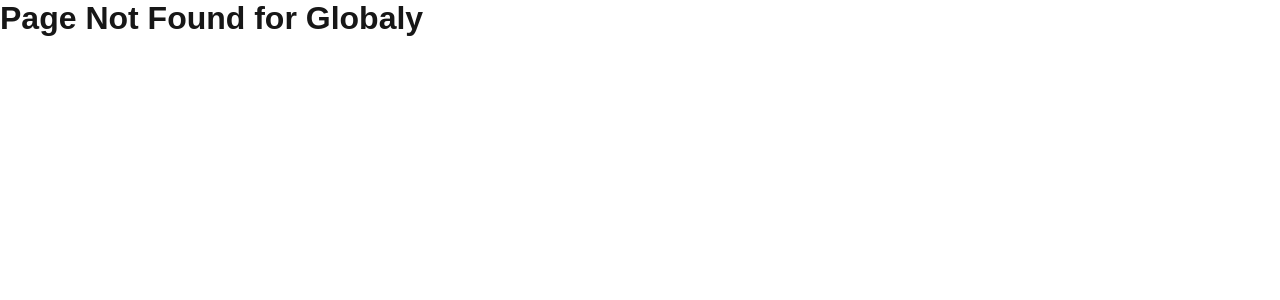
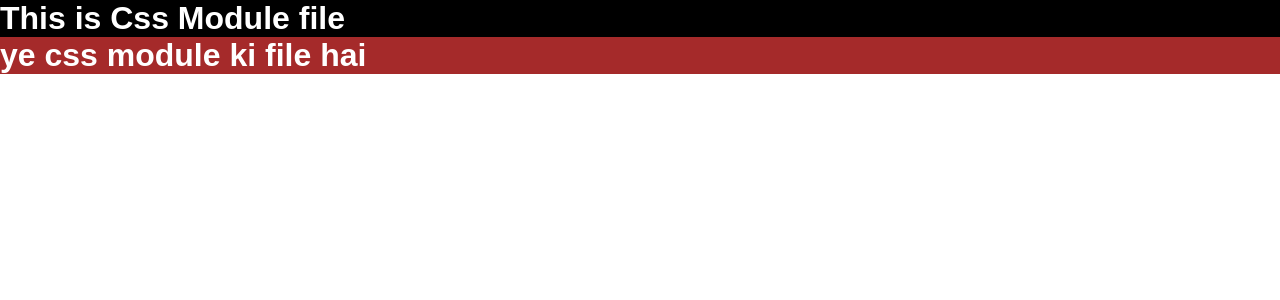
Before and after one commit to rohit1620/dubaraNextjs, a Next.js app in the folder rohit/: page /css-module in a window 1280 px wide. Before the commit this address had no page. Shown: the top 300 px of the page. Built offline with nearby package versions, Linux system fonts and the light colour scheme.

Commit message:
add style

```diff
--- /dev/null
+++ b/rohit/app/css-module/page.jsx
@@ -0,0 +1,12 @@
+import page from "../page.module.css";
+
+const CssModule = () => {
+  return (
+    <div>
+      <h1 className={page.In}>This is Css Module file</h1>
+      <h1 className={page.main}>ye css module ki file hai</h1>
+    </div>
+  );
+};
+
+export default CssModule;
--- a/rohit/app/layout.js
+++ b/rohit/app/layout.js
@@ -1,5 +1,6 @@
 import { Geist, Geist_Mono } from "next/font/google";
 import "./globals.css";
+import './styles.css'
 
 const geistSans = Geist({
   variable: "--font-geist-sans",
--- a/rohit/app/page.module.css
+++ b/rohit/app/page.module.css
@@ -1,3 +1,16 @@
 .page{
   text-align: center;
 }
+
+/* h1{
+  background-color: aqua;
+} */
+.main{
+  background-color: brown;
+  color: white;
+}
+
+.In{
+  background-color: black;
+  color: white;
+}
--- /dev/null
+++ b/rohit/app/styles.css
@@ -0,0 +1,4 @@
+/* h2{
+    background-color: black;
+    color: white;
+} */
```
Also changed, not shown: rohit/app/globals.css (+8 -0 lines), rohit/app/style/page.jsx (added, +22 -0 lines).
